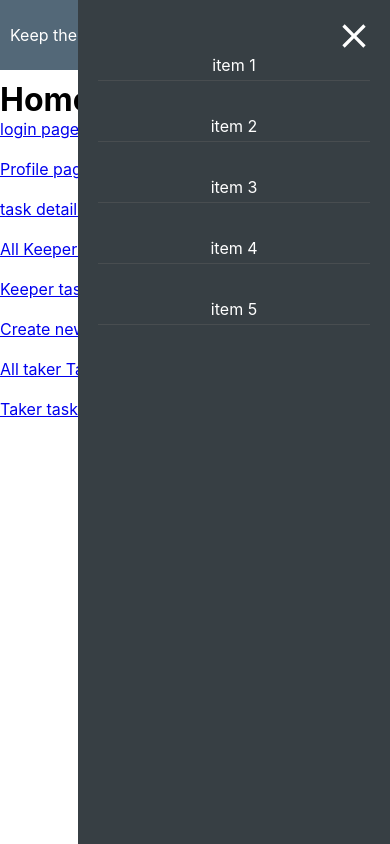
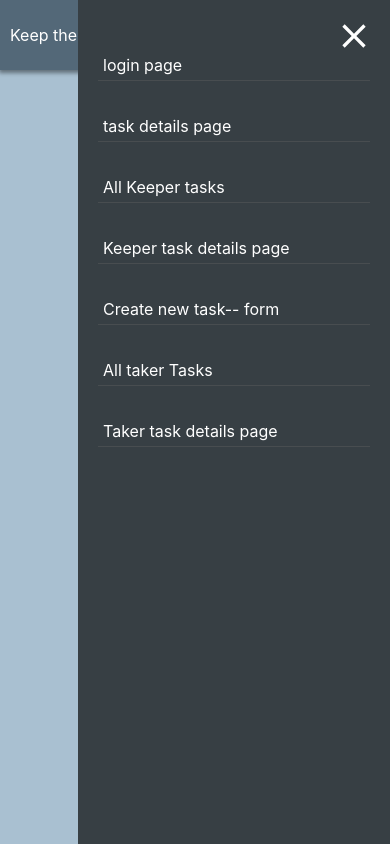
Before and after one commit to lerumpochka/keep-the-line, a Next.js app: page / in a window 390 px wide. Both pictures are taken after a click on the icon 360 px from the left and 35 px from the top of the page. Built offline with nearby package versions, Linux system fonts and the light colour scheme; no server answers.

Commit message:
media quries added, home page created

```diff
--- a/components/Header.jsx
+++ b/components/Header/Header.jsx
@@ -1,8 +1,9 @@
-import styles from "../styles/Header.module.css";
+import styles from "../../styles/Header.module.css";
 import MenuIcon from "@mui/icons-material/Menu";
 import { useState } from "react";
 import CloseIcon from "@mui/icons-material/Close";
 import Fade from "react-reveal/Fade";
+import Link from "next/link";
 
 function Header() {
   const [openMenu, setOpenMenu] = useState(false);
@@ -27,19 +28,25 @@ function Header() {
             />
             <ul>
               <li>
-                <a href="#">item 1</a>
+                <Link href="/login">login page</Link>
               </li>
               <li>
-                <a href="#">item 2</a>
+                <Link href="/tasks/12">task details page</Link>
               </li>
               <li>
-                <a href="#">item 3</a>
+                <Link href="/Keeper/tasks">All Keeper tasks</Link>
               </li>
               <li>
-                <a href="#">item 4</a>
+                <Link href="/Keeper/tasks/34">Keeper task details page</Link>
               </li>
               <li>
-                <a href="#">item 5</a>
+                <Link href="/tasks/new">Create new task-- form</Link>
+              </li>
+              <li>
+                <Link href="/Taker/tasks">All taker Tasks</Link>
+              </li>
+              <li>
+                <Link href="/Taker/tasks/32">Taker task details page</Link>{" "}
               </li>
             </ul>
           </div>
@@ -60,3 +67,29 @@ export default Header;
   )}
 </div>; */
 }
+
+{
+  /* <h1>Home page</h1>
+
+      <br />
+      <br />
+      <Link href="/profile">Profile page</Link>
+      <br />
+      <br />
+      <Link href="/tasks/12">task details page</Link>
+      <br />
+      <br />
+      <Link href="/profile/keeper/tasks">All Keeper tasks</Link>
+      <br />
+      <br />
+      <Link href="/profile/keeper/tasks/34">Keeper task details page</Link>
+      <br />
+      <br />
+      <Link href="/tasks/new">Create new task-- form</Link>
+      <br />
+      <br />
+      <Link href="/profile/taker/tasks">All taker Tasks</Link>
+      <br />
+      <br />
+      <Link href="/profile/taker/tasks/32">Taker task details page</Link> */
+}
--- a/components/Home/HomePage.jsx
+++ b/components/Home/HomePage.jsx
@@ -4,30 +4,18 @@ import styles from "../../styles/HomePage.module.css";
 
 function HomePage() {
   return (
-    <div className={styles.homepage__contianer}>
-      <h1>Home page</h1>
-      <Link href="/login">login page</Link>
-      <br />
-      <br />
-      <Link href="/profile">Profile page</Link>
-      <br />
-      <br />
-      <Link href="/tasks/12">task details page</Link>
-      <br />
-      <br />
-      <Link href="/profile/keeper/tasks">All Keeper tasks</Link>
-      <br />
-      <br />
-      <Link href="/profile/keeper/tasks/34">Keeper task details page</Link>
-      <br />
-      <br />
-      <Link href="/tasks/new">Create new task-- form</Link>
-      <br />
-      <br />
-      <Link href="/profile/taker/tasks">All taker Tasks</Link>
-      <br />
-      <br />
-      <Link href="/profile/taker/tasks/32">Taker task details page</Link>
+    <div className={styles.homepage}>
+      <div className={styles.homepage__container}>
+        <div className={styles.text__con}>
+          <h2>Welcome!</h2>
+        </div>
+        <div>
+          <div className={styles.buttons__con}>
+            <Link href="/Keeper/tasks">Keep a spot</Link>
+            <Link href="/Taker/tasks">Take a spot</Link>
+          </div>
+        </div>
+      </div>
     </div>
   );
 }
--- /dev/null
+++ b/components/Oops/Oops.jsx
@@ -0,0 +1,17 @@
+import React from "react";
+
+const style = {
+  width: "100vw",
+  height: "100vh",
+  display: "grid",
+  placeItems: "center",
+};
+function Oops() {
+  return (
+    <div style={style}>
+      <h1>Oops!!!, This app designed only for Mobile :&#40;</h1>
+    </div>
+  );
+}
+
+export default Oops;
--- a/pages/index.js
+++ b/pages/index.js
@@ -1,13 +1,22 @@
+import { useMediaQuery } from "@mui/material";
 import { getSession } from "next-auth/react";
-import Header from "../components/Header";
+import Header from "../components/Header/Header";
 import HomePage from "../components/Home/HomePage";
+import Oops from "../components/Oops/Oops";
 // import Login from "./login";
 
 export default function Home(props) {
+  const matches = useMediaQuery("(min-width:600px)");
   return (
     <div>
-      <Header />
-      <HomePage />
+      {matches ? (
+        <Oops />
+      ) : (
+        <>
+          <Header />
+          <HomePage />
+        </>
+      )}
     </div>
   );
 }
--- a/styles/Header.module.css
+++ b/styles/Header.module.css
@@ -14,6 +14,7 @@
   padding: 0 10px;
   transition: all 250ms;
   z-index: 1000;
+  box-shadow: rgba(0, 0, 0, 0.425) 0px 2px 4px 1px;
 }
 
 .navbar > .navbar__child {
@@ -41,7 +42,7 @@
 .menu__content > ul {
   list-style: none;
   padding: 20px;
-  text-align: center;
+  text-align: left;
 }
 .menu__content > ul > li {
   border-bottom: 1px solid rgba(100, 100, 100, 0.385);
--- a/styles/HomePage.module.css
+++ b/styles/HomePage.module.css
@@ -1,3 +1,31 @@
-.homepage__contianer {
-  margin-top: 80px;
+.homepage {
+  height: 100vh;
+  width: 100%;
 }
+.homepage__container {
+  display: flex;
+  justify-content: space-evenly;
+  align-items: center;
+  flex-direction: column;
+  height: 100%;
+}
+.text__con {
+  display: flex;
+  justify-content: center;
+  align-items: center;
+}
+.buttons__con {
+  display: grid;
+  place-items: center;
+}
+.buttons__con > a {
+  text-decoration: none;
+  background-color: #373f44;
+  color: #ffffff;
+  padding: 10px 20px;
+  margin: 20px 0;
+  border-radius: 6px;
+  font-size: 18px;
+  font-weight: 500;
+  box-shadow: 0px 3px 10px 2px rgba(0, 0, 0, 0.297);
+}
--- a/styles/globals.css
+++ b/styles/globals.css
@@ -1,5 +1,8 @@
 html,
 body {
+  /* background-color: #7b98ae; */
+  background-color: #a9c0d1;
+
   padding: 0;
   margin: 0;
   font-family: -apple-system, BlinkMacSystemFont, Segoe UI, Roboto, Oxygen, Ubuntu, Cantarell,
```
Also changed, not shown: pages/Keeper/tasks/[id].jsx (renamed from pages/profile/keeper/tasks/[id].jsx), pages/Keeper/tasks/index.jsx (renamed from pages/profile/keeper/tasks/index.jsx), pages/Taker/tasks/[id].jsx (renamed from pages/profile/taker/tasks/[id].jsx), pages/Taker/tasks/index.jsx (renamed from pages/profile/taker/tasks/index.jsx).
